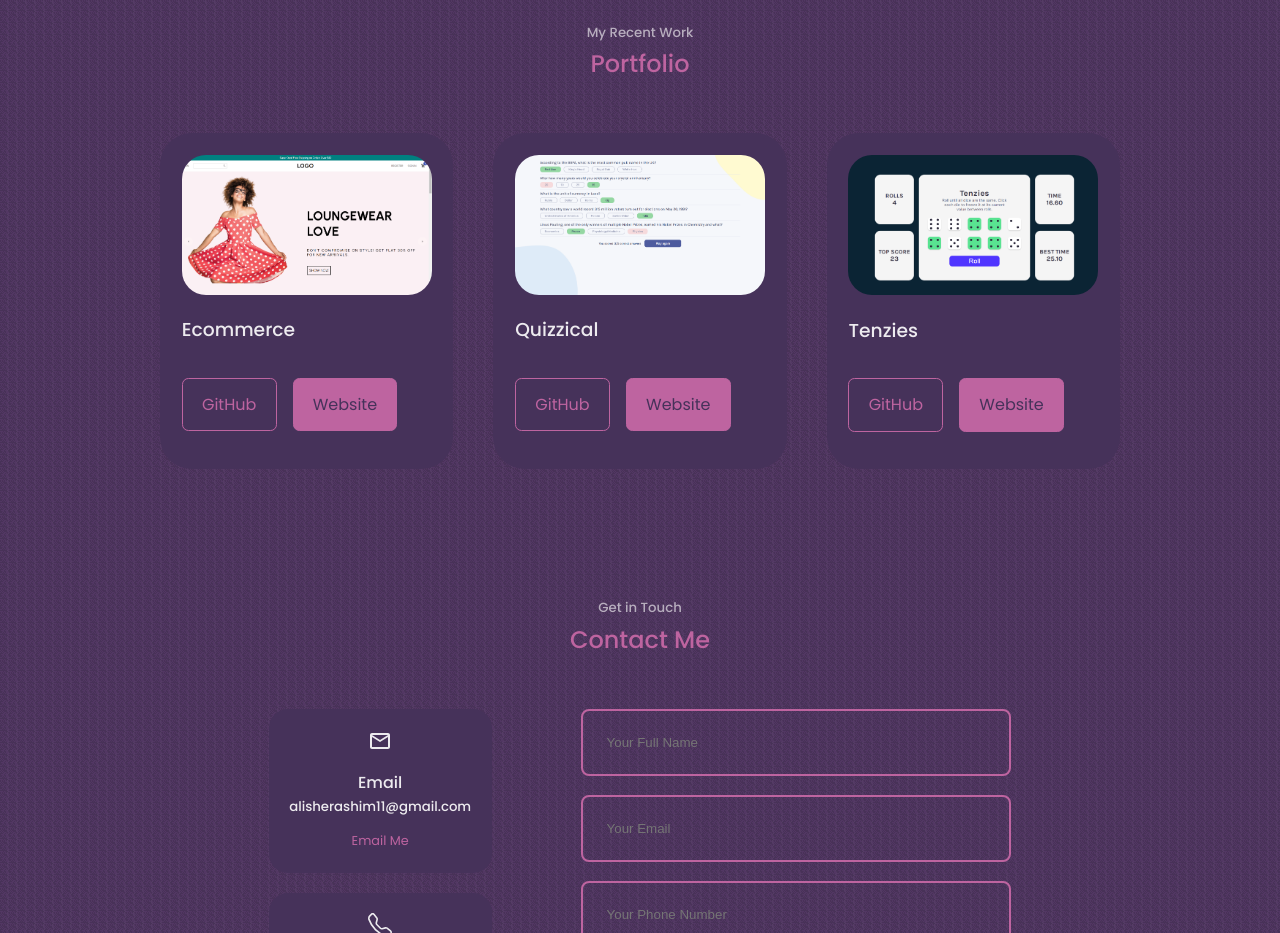
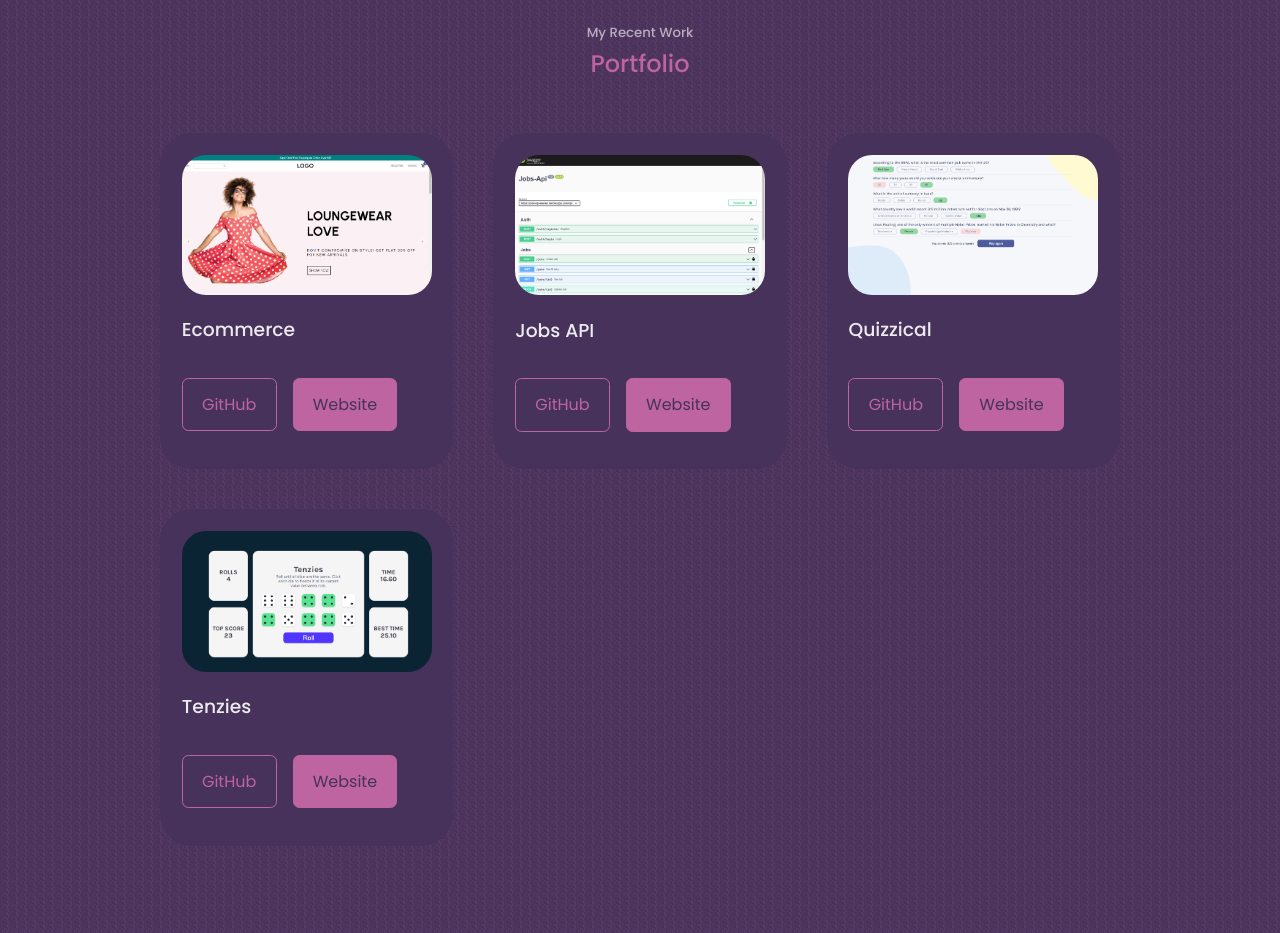
Before and after one commit to alishereleven/portfolio, a React (Create React App) app: page / in a window 1280 px wide. Shown: the part 1000-1933 px from the top of the page. Built offline with nearby package versions, Linux system fonts and the light colour scheme; the HTML template or start-up script is replaced by a standard one.

Commit message:
Added Jobs API Project

```diff
--- a/src/data.js
+++ b/src/data.js
@@ -1,6 +1,7 @@
 import { AiOutlineHome, AiOutlineUser, AiOutlineProject, AiOutlineMessage } from 'react-icons/ai'
 
 import ecommerce from './assets/ecommerce.png'
+import jobsAPI from './assets/jobs-api.png'
 import quizzical from './assets/quizzical.png'
 import tenzies from './assets/tenzies.png'
 
@@ -37,13 +38,20 @@ export const portfolioItems  = [
   },
   {
     id: 2,
+    image: jobsAPI,
+    title: 'Jobs API',
+    github: 'https://github.com/alishereleven',
+    website: 'https://jobs-api-eleven.herokuapp.com/'
+  },
+  {
+    id: 3,
     image: quizzical,
     title: 'Quizzical',
     github: 'https://github.com/alishereleven/quizzical',
     website: 'http://alishereleven.github.io/quizzical'
   },
   {
-    id: 3,
+    id: 4,
     image: tenzies,
     title: 'Tenzies',
     github: 'https://github.com/alishereleven/tenzies',
```
Also changed, not shown: src/assets/jobs-api.png (added), 1 other file (tests, documents, lock files or other folders).
